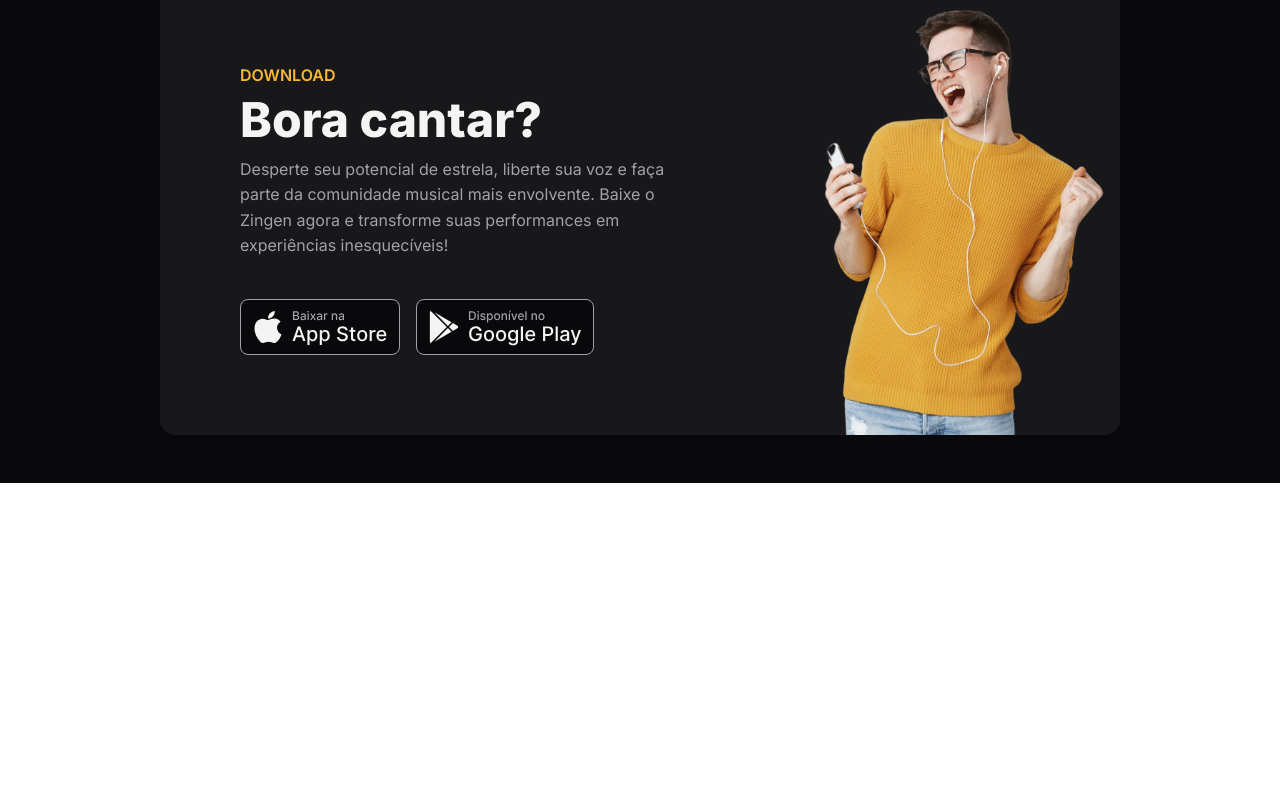
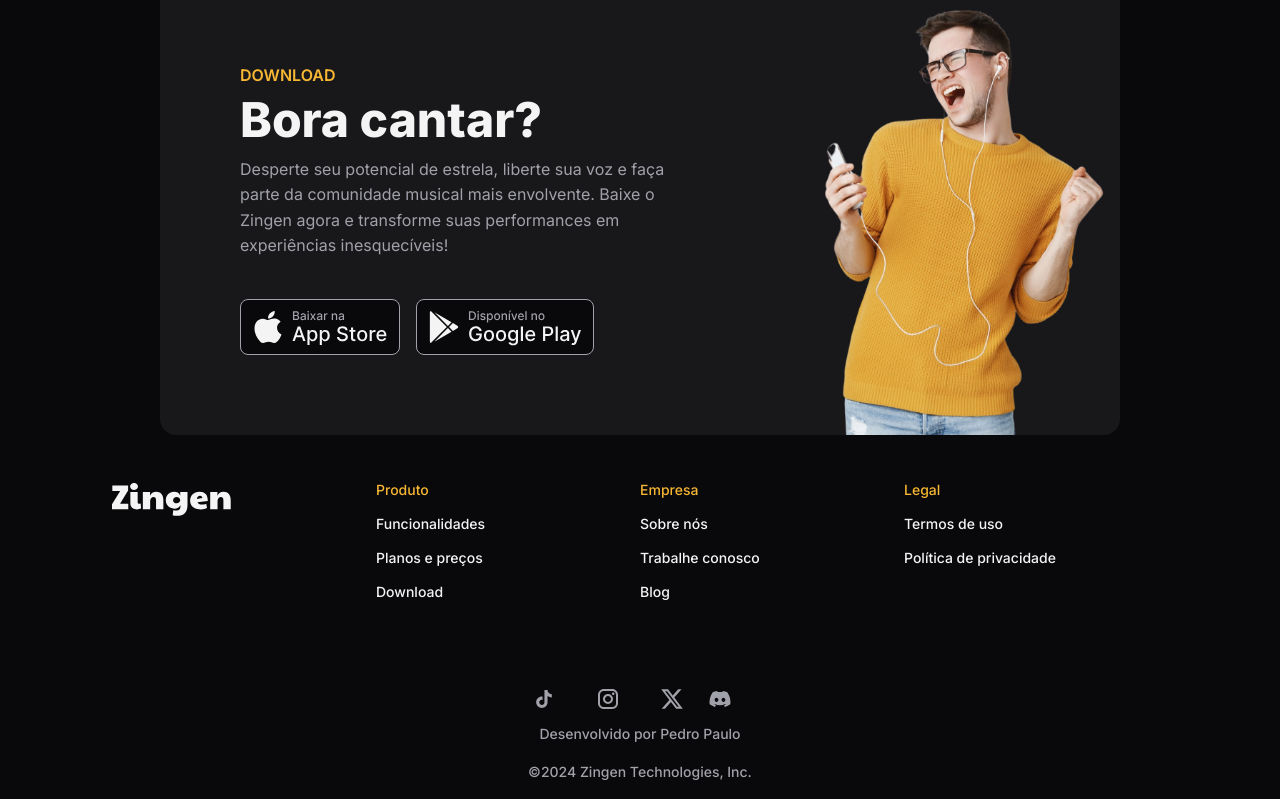
Before and after one commit to P3dr0PRR/Projeto_Zingen_01_04_2026, a React (Vite) app: page / in a window 1280 px wide. Shown: the part 3596-4395 px from the top of the page. Before the commit the page ends 4079 px from the top, so only its background shows below. Built offline with nearby package versions, Linux system fonts and the light colour scheme; a web font is replaced by a local one.

Commit message:
feat: aba footer concluida

```diff
--- a/src/App.tsx
+++ b/src/App.tsx
@@ -4,6 +4,7 @@
 import { Features } from "./components/features";
 import { Planos } from "./components/planos";
 import { Download } from "./components/download";
+import { Footer } from "./components/footer.js";
 
 function App() {
   return (
@@ -17,6 +18,7 @@
         <Features />
         <Planos />
         <Download />
+        <Footer />
       </div>
     </div>
   );
--- /dev/null
+++ b/src/components/footer.tsx
@@ -0,0 +1,65 @@
+import logo from "../assets/logo.svg";
+import tiktok from "../assets/icons/ic_baseline-tiktok.svg";
+import discord from "../assets/icons/ic_baseline-discord.svg";
+import instagram from "../assets/icons/mdi_instagram.svg";
+import x from "../assets/icons/ri_twitter-x-fill.svg";
+
+export function Footer() {
+  return (
+    <section className="flex flex-col pb-5">
+      <div className="grid grid-cols-1 md:grid-cols-4 space-y-[4rem]">
+        <div>
+          <a href="#">
+            <img src={logo} alt="Zingen" className="w-[120px] h-auto" />
+          </a>
+        </div>
+        <div className="flex flex-col space-y-[20px]">
+          <span className="text-brand-primary">Produto</span>
+          <span className="text-text-primary">Funcionalidades</span>
+          <span className="text-text-primary">Planos e preços</span>
+          <span className="text-text-primary">Download</span>
+        </div>
+        <div className="flex flex-col space-y-[20px]">
+          <span className="text-brand-primary">Empresa</span>
+          <span className="text-text-primary">Sobre nós</span>
+          <span className="text-text-primary">Trabalhe conosco</span>
+          <span className="text-text-primary">Blog</span>
+        </div>
+        <div className="flex flex-col space-y-[20px]">
+          <span className="text-brand-primary">Legal</span>
+          <span className="text-text-primary">Termos de uso</span>
+          <span className="text-text-primary">Política de privacidade</span>
+        </div>
+      </div>
+      <div className="flex flex-col justify-between items-center mt-6">
+        <div className="flex items-center gap-[24px] mb-4">
+          <img
+            src={tiktok}
+            alt="TikTok"
+            className="w-[24px] h-auto inline-block mr-4"
+          />
+
+          <img
+            src={instagram}
+            alt="Instagram"
+            className="w-[24px] h-auto inline-block mr-4"
+          />
+          <img src={x} alt="X" className="w-[24px] h-auto inline-block" />
+          <img
+            src={discord}
+            alt="Discord"
+            className="w-[24px] h-auto inline-block mr-4"
+          />
+        </div>
+        <div className="flex flex-col items-center gap-[24px]">
+          <span className="text-text-secondary">
+            Desenvolvido por Pedro Paulo
+          </span>
+          <span className="text-text-secondary">
+            ©2024 Zingen Technologies, Inc.
+          </span>
+        </div>
+      </div>
+    </section>
+  );
+}
```
